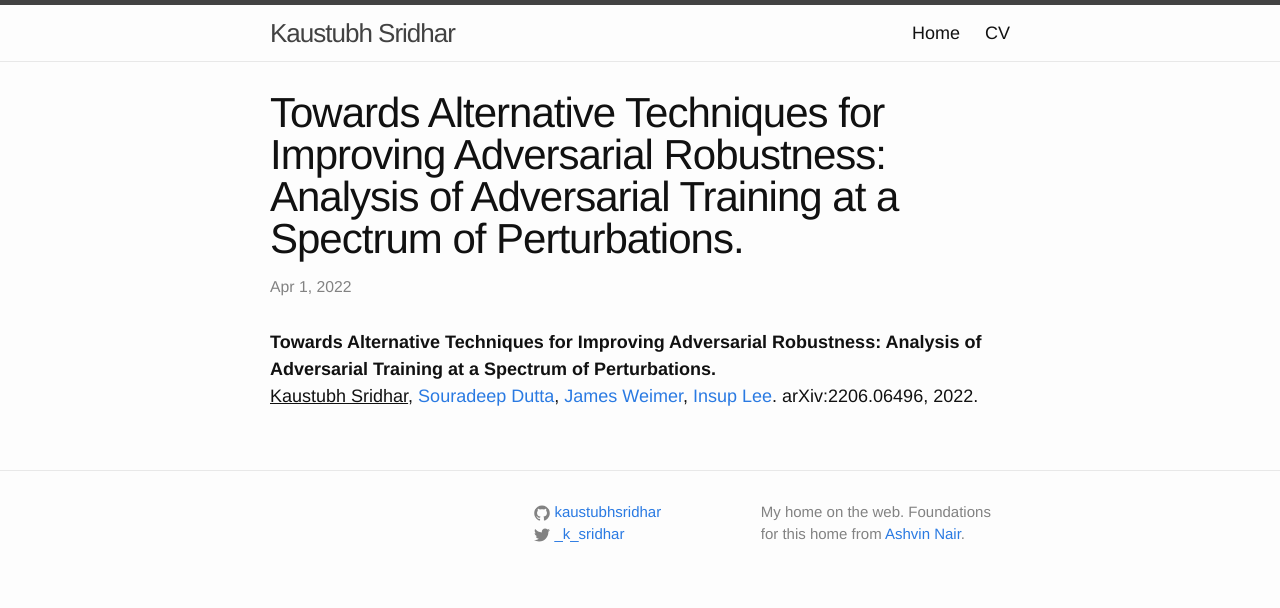
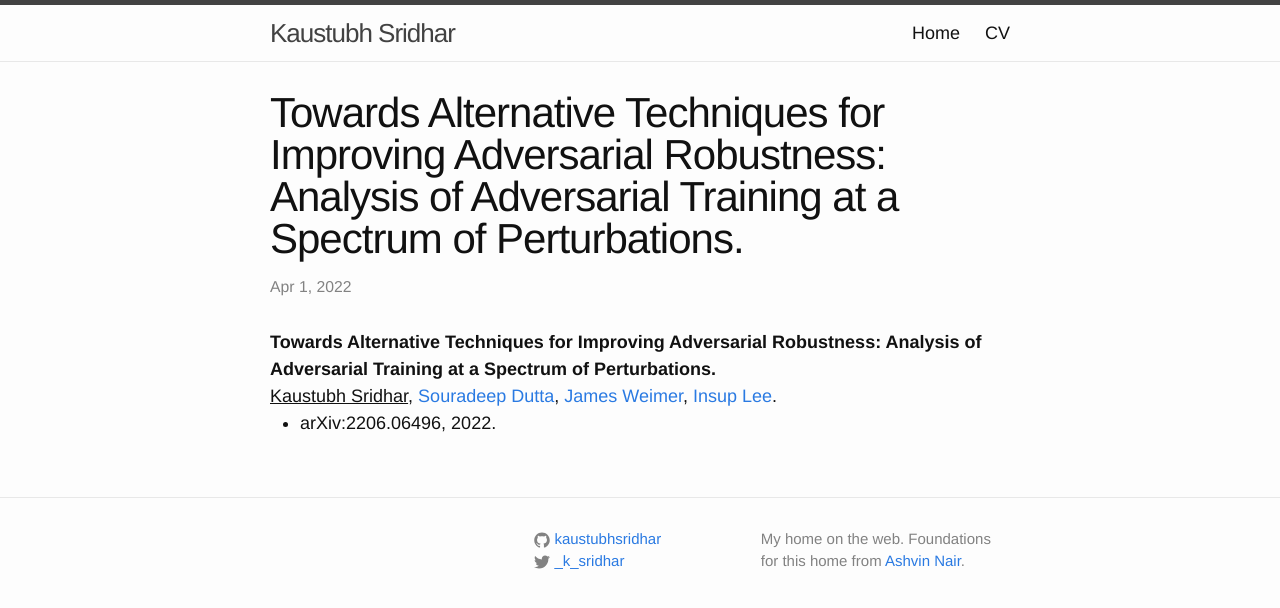
Before and after one commit to kaustubhsridhar/kaustubhsridhar.github.io, a Jekyll site: the page built from _posts/2022-04-01-Alt.md, in a window 1280 px wide. Shown: the top 608 px of the page. Built offline with Jekyll 4.4.1, drawn with Linux system fonts in a browser that asks for light colours; comment, search, counter and statistics services are not loaded.

Commit message:
Update 2022-04-01-Alt.md

```diff
--- a/_posts/2022-04-01-Alt.md
+++ b/_posts/2022-04-01-Alt.md
@@ -1,7 +1,7 @@
 ---
 layout: research
 title:  "Towards Alternative Techniques for Improving Adversarial Robustness: Analysis of Adversarial Training at a Spectrum of Perturbations."
-rinfo: <u>Kaustubh Sridhar</u>, <a href="https://sites.google.com/site/duttasouradeep39/">Souradeep Dutta</a>, <a href="https://www.seas.upenn.edu/~weimerj/research.html">James Weimer</a>, <a href="https://www.cis.upenn.edu/~lee/home/index.shtml">Insup Lee</a>. arXiv:2206.06496, 2022.
+rinfo: <u>Kaustubh Sridhar</u>, <a href="https://sites.google.com/site/duttasouradeep39/">Souradeep Dutta</a>, <a href="https://www.seas.upenn.edu/~weimerj/research.html">James Weimer</a>, <a href="https://www.cis.upenn.edu/~lee/home/index.shtml">Insup Lee</a>. <ul><li>arXiv:2206.06496, 2022.</li></ul>
 pdf: https://arxiv.org/abs/2206.06496
 date:   2022-04-01 22:30:00
 types: []
```
